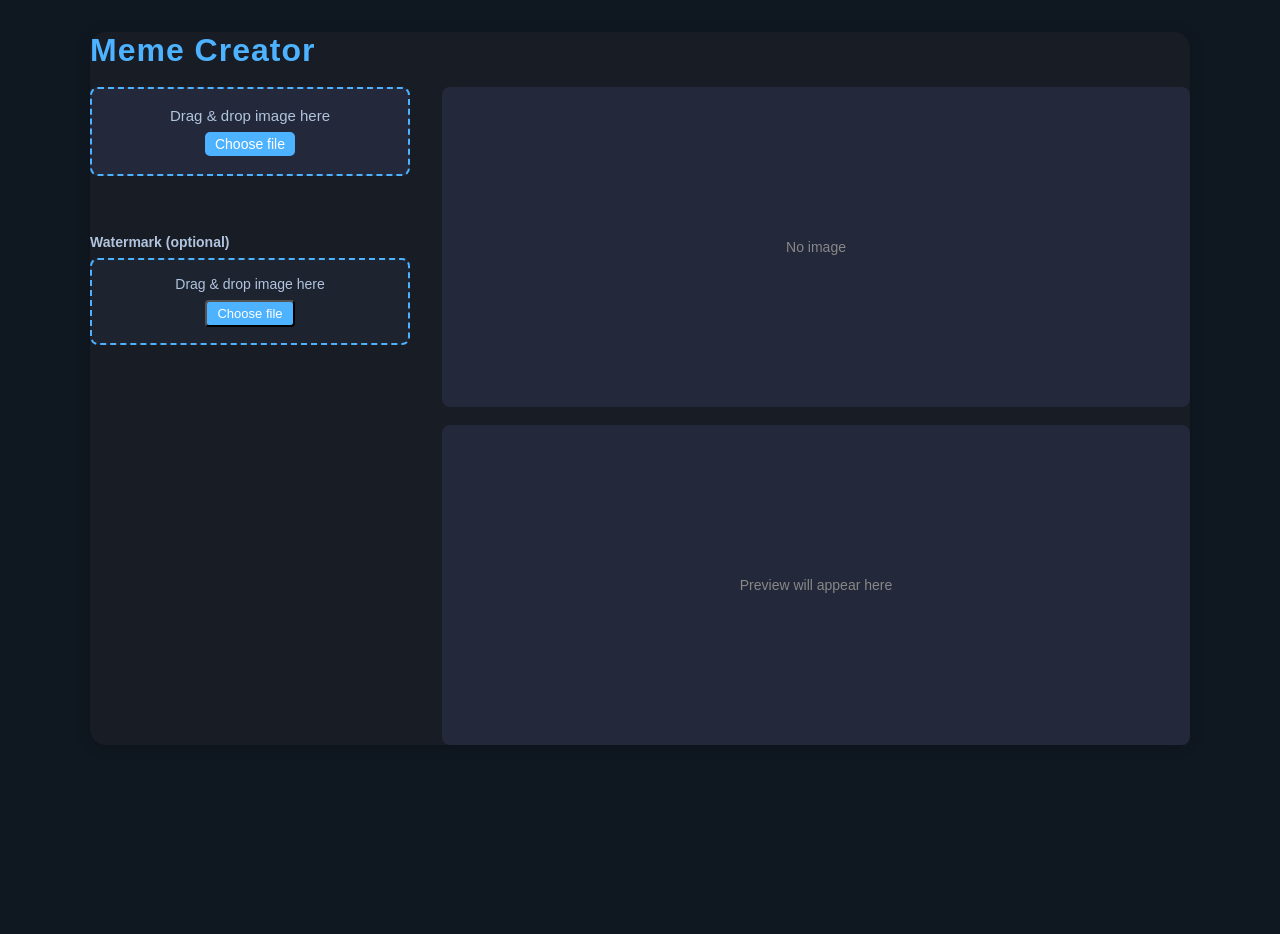
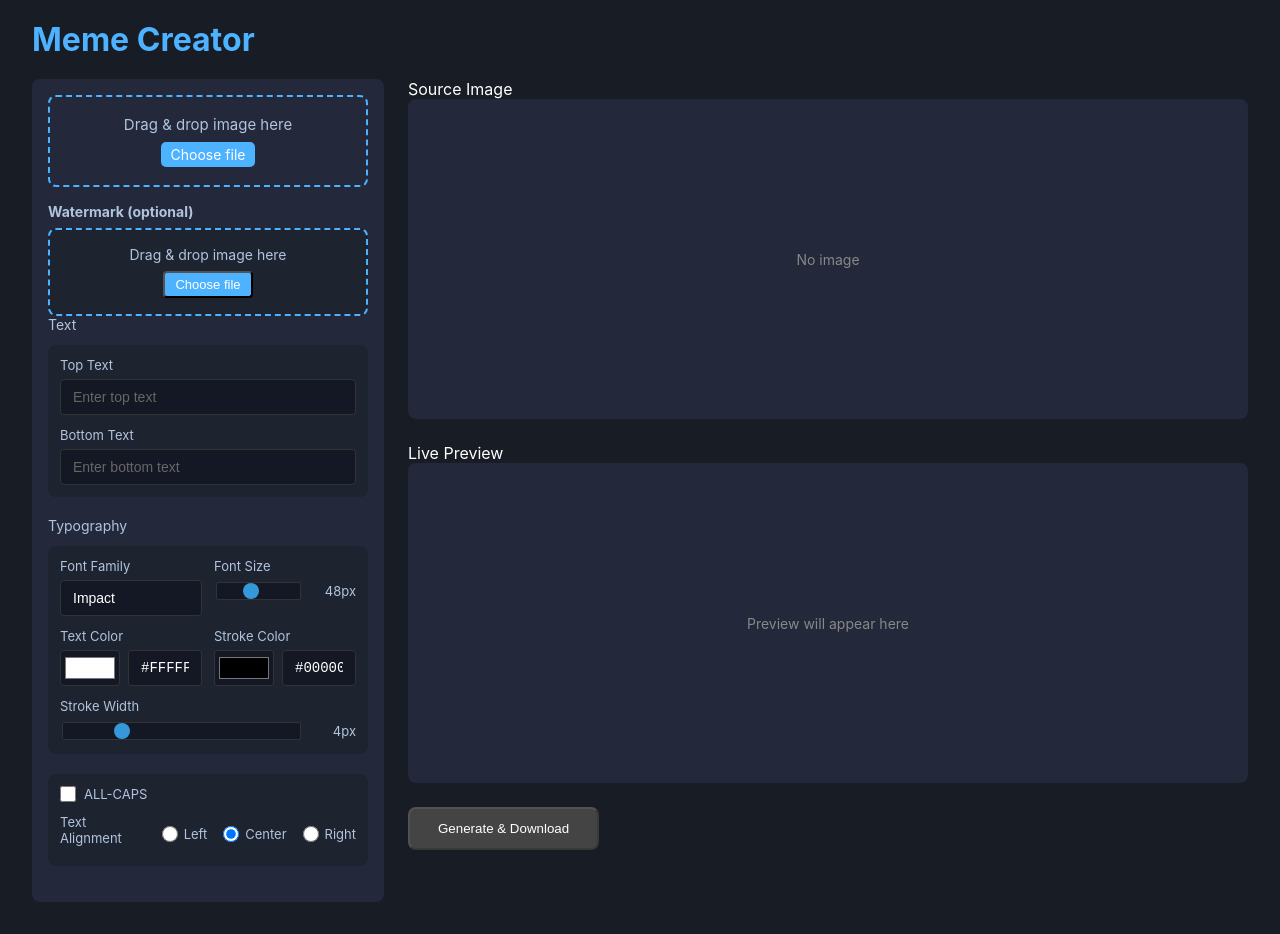
Before and after one commit to FarisOmerbasic/MemeCreator, a React (Vite) app in the folder frontend/vite-project/: page / in a window 1280 px wide. Before the commit the page ends 832 px from the top, so only its background shows below. Built offline with nearby package versions, Linux system fonts and the light colour scheme; no server answers.

Commit message:
Fixed typography ui issues

```diff
--- a/frontend/vite-project/src/components/Preview/Preview.css
+++ /dev/null
@@ -1,31 +0,0 @@
-.live-preview {
-    background: #23283a;
-    border-radius: 10px;
-    padding: 14px;
-    margin-bottom: 10px;
-}
-.section {
-    display: block;
-    margin-bottom: 8px;
-    font-size: 14px;
-    font-weight: 600;
-    color: #4db2ff;
-}
-.no-preview {
-    color: #888;
-    padding: 60px 0;
-    font-size: 15px;
-    text-align: center
-}
-.preview-img {
-    display:block;
-    margin-top: 8px;
-    border-radius: 8px;
-    max-width: 100%;
-}
-.watermark-indicator {
-    display: block;
-    color: #4db2ff;
-    font-size: 13px;
-    margin-top: 8px;
-}
--- a/frontend/vite-project/src/components/Source/SourceImage.css
+++ /dev/null
@@ -1,21 +0,0 @@
-.source-image {
-    background: #23283a;
-    border-radius: 10px;
-    padding: 14px;
-}
-.source {
-    max-width: 100%;
-    margin-top: 8px;
-    border-radius: 8px;
-    display:block
-}
-.source-placeholder {
-    display: flex;
-    justify-content: center;
-    align-items: center;
-    border-radius: 8px;
-    height: 180px;
-    font-size: 15px;
-    background: #222;
-    color: #888;
-}
--- a/frontend/vite-project/src/components/TypographyControls/TypographyControls.css
+++ b/frontend/vite-project/src/components/TypographyControls/TypographyControls.css
@@ -13,11 +13,6 @@
     gap: 12px;
     margin-bottom: 12px;
 }
-
-.control-row:last-child {
-    margin-bottom: 0;
-}
-
 .input-group {
    flex: 1;
 }
@@ -39,9 +34,32 @@
     height: 36px;
     box-sizing: border-box;
 }
-.input-group input[type="color"] {
+.color-picker-wrapper{
+    display: flex;
+    gap: 8px;
+    align-items: center;
+}
+.color-picker-wrapper input[type="color"] {
+    height: 36px;
+    width: 60px;
     padding: 2px;
-    height: 36px;
+    border-radius: 4px;
+    border: 1px solid #333;
+    cursor: pointer;
+    flex-shrink: 0;
+}
+.color-picker-wrapper .color-hex{
+    flex: 1;
+    text-transform: uppercase;
+    font-family: monospace;
+}
+.slider-group{
+    display: flex;
+    align-items: center;
+    gap: 8px;
+}
+.slider-group input[type="range"]{
+    flex: 1;
 }
 .slider-group .value {
    text-align: right;
--- a/frontend/vite-project/src/components/TypographyControls/TypographyControls.jsx
+++ b/frontend/vite-project/src/components/TypographyControls/TypographyControls.jsx
@@ -32,19 +32,28 @@ export default function TypographyControls({config,setConfig}) {
                 <div className="control-row">
                     <div className="input-group">
                         <label>Text Color</label>
+                        <div className="color-picker-wrapper">
                         <input
-                            type="color"
-                            value={config.textColor}
-                            onChange={e => u("textColor", e.target.value)}
-                        />
+                            type="color" value={config.textColor}
+                            onChange={e => u("textColor", e.target.value)}/>
+                        <input type="text" className="color-hex" value={config.textColor}
+                        onChange={e => u("textColor", e.target.value)} placeholder="#FFFFFF"/>
+                    </div>
                     </div>
                     <div className="input-group">
                         <label>Stroke Color</label>
+                        <div className="color-picker-wrapper">
                         <input
                             type="color" value={config.strokeColor}
                             onChange={e => u("strokeColor", e.target.value)}/>
+                        <input
+                        type="text" value={config.strokeColor}
+                        onChange={e => u("strokeColor", e.target.value)} className="color-hex" placeholder="#FFFFFF"/>
                     </div>
-                    <div className="input-group">
+                    </div>
+                    </div>
+                    <div className="control-row">
+                        <div className="input-group">
                         <label>Stroke Width</label>
                         <div className="slider-group">
                         <input
@@ -57,5 +66,6 @@ export default function TypographyControls({config,setConfig}) {
             </div>
         </div>
     </div>
+
     )
 }
--- a/frontend/vite-project/src/pages/MemePage.css
+++ b/frontend/vite-project/src/pages/MemePage.css
@@ -1,32 +1,48 @@
 .meme-main {
-    margin: 32px auto;
-    padding 24px 32px 32px 32px;
-    max-width: 1100px;
-    border-radius: 16px;
-    box-shadow: 0 2px 16px #0002;
-    font-family: Arial, sans-serif;
+  width: 100%;
+  min-height: 100vh;
+  background: #181c24;
   color: #fff;
-    background: #181c24;
+  padding: 0;
+  margin: 0;
 }
+
 .meme-title {
   font-size: 2rem;
-    margin-bottom: 18px;
-    letter-spacing: 1px;
+  padding: 20px 32px;
+  margin: 0;
   color: #4db2ff;
 }
+
 .meme-content {
   display: flex;
-    gap: 32px;
+  padding: 0 32px 32px;
+  gap: 24px;
 }
+
 .meme-controls-col {
   flex: 0 0 320px;
+  background: #23283a;
+  border-radius: 8px;
+  padding: 16px;
+}
+
+.meme-preview-col {
+  flex: 1;
   display: flex;
   flex-direction: column;
-    gap: 18px;
+  gap: 24px;
 }
-.meme-preview-col {
-    display: flex;
-    flex: 1;
-    flex-direction: column;
-    gap: 18px;
+
+.preview-box {
+  background: #23283a;
+  border-radius: 8px;
+  padding: 16px;
 }
+
+.section-label {
+  color: #b0c4de;
+  font-size: 14px;
+  margin-bottom: 12px;
+  display: block;
+}
--- a/frontend/vite-project/src/pages/MemePage.jsx
+++ b/frontend/vite-project/src/pages/MemePage.jsx
@@ -4,7 +4,12 @@ import "./MemePage.css";
 import WatermarkUpload from "../components/Watermark/WatermarkUpload";
 import SourceImage from "../components/Source/SourceImage";
 import Preview from "../components/Preview/Preview";
-import {previewMeme} from "../service/MemeService"
+import {generateMeme, previewMeme} from "../service/MemeService"
+import TextControls from "../components/TextControls/TextControls";
+import TypographyControls from "../components/TypographyControls/TypographyControls";
+import AlignmentControls from "../components/AlignmentControls/AlignmentControls";
+import GenerateButton from "../components/GenerateButton/GenerateButton";
+import downloadBlob from "../service/downloadBlob";
 
 export default function MemePage() {
     const [file, setFile] = useState(null);
@@ -25,6 +30,7 @@ export default function MemePage() {
     })
     const [previewUrl, setPreviewUrl] = useState(null);
     const [loadingPreview, setLoadingPreview] = useState(false);
+    const [previewSize, setPreviewSize] = useState({width: null, height: null})
 
     useEffect(() => {
         if (!file) {
@@ -34,16 +40,28 @@ export default function MemePage() {
         setLoadingPreview(true);
         const id = setTimeout(async () => {
             try {
-                const url = await previewMeme(file, config);
-                setPreviewUrl(url);
+                  const result = await previewMeme(file,config);
+                setPreviewUrl(result.url);
+                setPreviewSize({width: result.width, height: result.height});
             } catch {
                 setPreviewUrl(null)
+                setPreviewSize({width: null, height: null});
             } finally {
                 setLoadingPreview(false);
             }
         }, 300);
         return () => clearTimeout(id);
     }, [file, JSON.stringify(config)])
+
+    async function handleGenerate() {
+        if (!file) return;
+        try {
+            const blob = await generateMeme(file, config);
+            downloadBlob(blob, "meme.png");
+        } catch {
+            alert("Failed to download image");
+        }
+    }
 
     return (
 
@@ -52,12 +70,27 @@ export default function MemePage() {
                 <div className="meme-content">
                     <div className="meme-controls-col">
                         <Upload onSelect={setFile}/>
-                        {file && <p>Selected: {file.name}</p>}
                         <WatermarkUpload config={config} setConfig={setConfig}/>
+                        <TextControls config={config} setConfig={setConfig}/>
+                        <TypographyControls config={config} setConfig={setConfig}/>
+                        <AlignmentControls config={config} setConfig={setConfig}/>
                         </div>
                         <div className="meme-preview-col">
-                            <SourceImage file={file}/>
-                            <Preview url={previewUrl} loading={loadingPreview} watermarkFile={config.watermarkImage}/>
+                            <div>
+                                <span className="section">Source Image</span>
+                                <SourceImage file={file}/>
+                            </div>
+                            <div>
+                                <span className="section">Live Preview</span>
+                           <Preview
+                           url={previewUrl} loading={loadingPreview}
+                           watermarkFile={config.watermarkImage}
+                           width={previewSize.width} height={previewSize.height}/>
+                            </div>
+                            <div className="meme-action">
+                                <GenerateButton onClick={handleGenerate} disabled={!file}/>
+                            </div>
+
                         </div>
                     </div>
                 </div>
```
Lines whose indentation alone changed are shown as unchanged.
